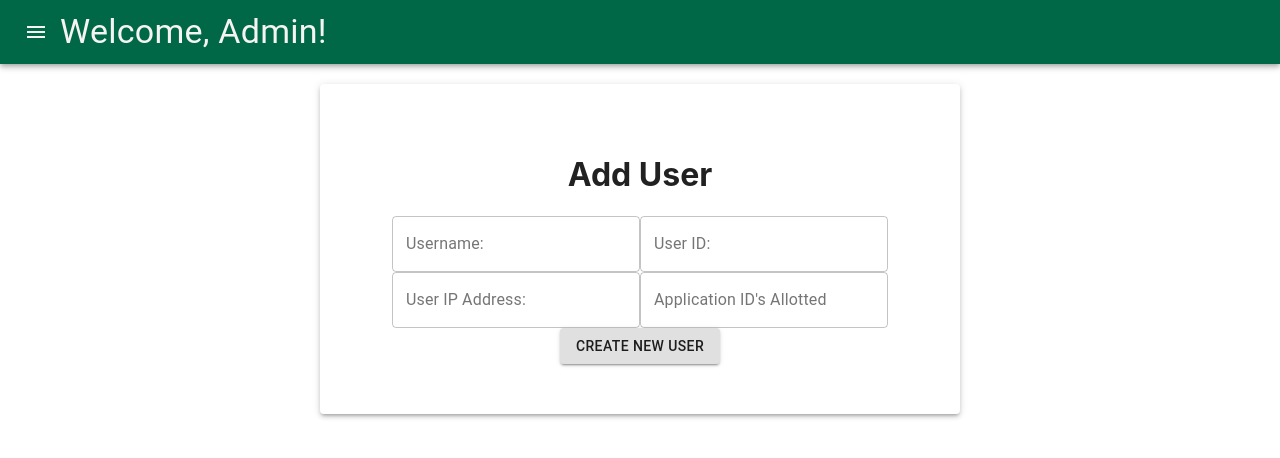
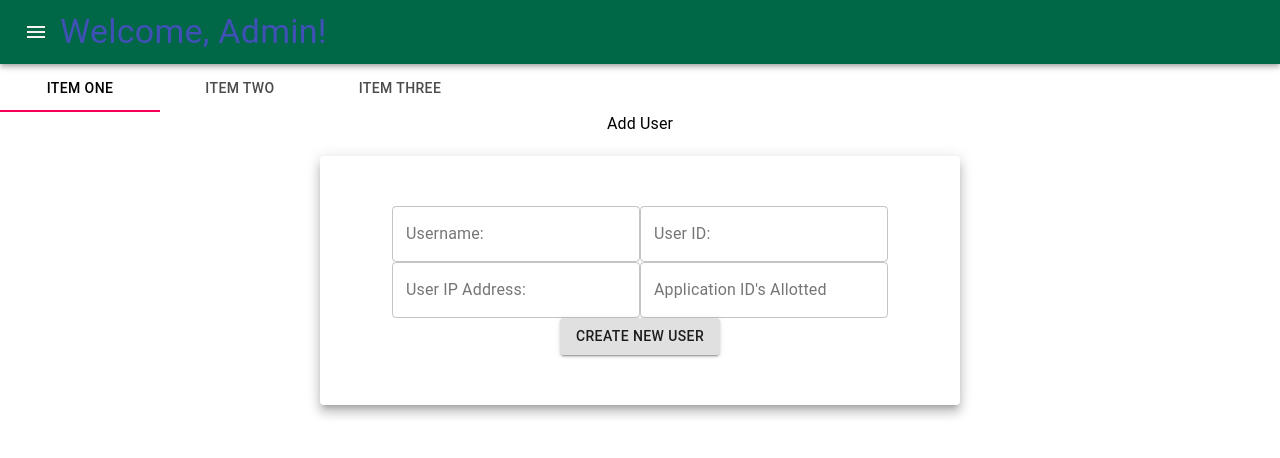
Before and after one commit to Jll92510/OurProject, a React (Create React App) app in the folder front-end-project/: page / in a window 1280 px wide. Shown: the top 458 px of the page. Built offline with nearby package versions, Linux system fonts and the light colour scheme.

Commit message:
Changed the structure to be a Tab system anything added will be under the Tab.js file, List.js is the previous file to view functions and interaction between props

```diff
--- a/front-end-project/package.json
+++ b/front-end-project/package.json
@@ -10,6 +10,7 @@
     "@testing-library/user-event": "^13.5.0",
     "react": "^18.2.0",
     "react-dom": "^18.2.0",
+    "react-router-dom": "^6.22.3",
     "react-scripts": "5.0.1",
     "web-vitals": "^2.1.4"
   },
--- a/front-end-project/src/App.js
+++ b/front-end-project/src/App.js
@@ -1,12 +1,13 @@
 import './App.css';
 import AppBar from './components/Appbar';
 import List from './components/List';
-
+import BasicTabs from './components/Tab';
 function App() {
   return (
     <div className="App">
     <AppBar/>
-    <List/>
+    {/* <List/> */}
+    <BasicTabs/>
     </div>
   );
 }
--- a/front-end-project/src/components/List.js
+++ b/front-end-project/src/components/List.js
@@ -17,20 +17,37 @@ export default function List(){
 
     const handleClick =(e) => {
         e.preventDefault()
-        const list = {name, ID, IP, AppID}
-        console.log(list)
+        const user = {name, ID, IP, AppID}
+        console.log(user)
+    //     fetch("http://localhost:8080/user/add",{
+    //         method: "POST",
+    //         headers:{"Content-Type":"application/json"},
+    //         body:JSON.stringify(user)
+    // })
         setName("")
         setID("")
         setIP("")
         setAppID("")
     }
 
+    // const userDetails = ({ user }) => {
+    //     return (
+    //       <div>
+    //         <h2>User Details</h2>
+    //         <p>User ID: {user.ID}</p>
+    //         <p>User Name: {user.name}</p>
+    //         <p>User IP: {user.IP}</p>
+    //         <p>User AppID: {user.AppID}</p>
+    //       </div>
+    //     );
+    //   };
+
 
 
     return (
     <Container>
         <Paper elevation = {3} style = {paperStyle}>
-            <h1 style = {{color: "primary.main"}}>Add User</h1>
+            <h1 style = {{color: "#006747"}}>Add User</h1>
     <form className = {classes.root} noValidate autoComplete = "off">
 
     <TextField id = "outlined-basic" label= "Username:" variant ="outlined"
@@ -57,6 +74,10 @@ export default function List(){
     Create New User
     </Button>
 
+    {/* <Button variant="contained" color ="primary.main" onClick = {userDetails}>
+    Show User
+    </Button> */}
+
 
     </form>
     </Paper>
--- /dev/null
+++ b/front-end-project/src/components/Tab.js
@@ -0,0 +1,120 @@
+import React, {useState} from 'react';
+import PropTypes from 'prop-types';
+import Tabs from '@material-ui/core/Tabs';
+import Tab from '@material-ui/core/Tab';
+import Typography from '@material-ui/core/Typography';
+import Box from '@material-ui/core/Box';
+import { Container, Paper, Button} from '@material-ui/core';
+import {TextField} from '@material-ui/core';
+import {useTheme} from '@material-ui/core/styles';
+import theme from "./Appbar";
+
+
+function CustomTabPanel(props) {
+  const { children, value, index, ...other } = props;
+
+  return (
+    <div
+      role="tabpanel"
+      hidden={value !== index}
+      id={`simple-tabpanel-${index}`}
+      aria-labelledby={`simple-tab-${index}`}
+      {...other}
+    >
+      {value === index && (
+        <Box sx={{ p: 3 }}>
+          <Typography>{children}</Typography>
+        </Box>
+      )}
+    </div>
+  );
+}
+
+CustomTabPanel.propTypes = {
+  children: PropTypes.node,
+  index: PropTypes.number.isRequired,
+  value: PropTypes.number.isRequired,
+};
+
+function a11yProps(index) {
+  return {
+    id: `simple-tab-${index}`,
+    'aria-controls': `simple-tabpanel-${index}`,
+  };
+}
+
+export default function BasicTabs() {
+  const [value, setValue] = React.useState(0);
+  const[name, setName] = useState('')
+  const[ID,setID] = useState('')
+  const[IP,setIP] = useState('')
+  const[AppID,setAppID] = useState('')
+  const classes = useTheme(theme);
+
+  const handleClick =(e) => {
+    e.preventDefault()
+    const user = {name, ID, IP, AppID}
+    console.log(user)
+//     fetch("http://localhost:8080/user/add",{
+//         method: "POST",
+//         headers:{"Content-Type":"application/json"},
+//         body:JSON.stringify(user)
+// })
+    setName("")
+    setID("")
+    setIP("")
+    setAppID("")
+}
+
+  const handleChange = (event, newValue) => {
+    setValue(newValue);
+  };
+
+  return (
+    <Box sx={{ width: '100%' }}>
+      <Box sx={{ borderBottom: 1, borderColor: 'divider' }}>
+        <Tabs value={value} onChange={handleChange} aria-label="basic tabs example">
+          <Tab label="Item One" {...a11yProps(0)} />
+          <Tab label="Item Two" {...a11yProps(1)} />
+          <Tab label="Item Three" {...a11yProps(2)} />
+        </Tabs>
+      </Box>
+      <CustomTabPanel value={value} index={0}>
+        Add User
+        <Container>
+          <Paper elevation = {8} style = {{padding: '50px 20px', width:600, margin: "20px auto"}}>
+            <TextField id = "outlined-basic" label = "Username:" variant = "outlined"
+              value = {name}
+              onChange = {(e) => setName(e.target.value)}
+            />
+
+            <TextField id = "outlined-basic" label= "User ID:" variant ="outlined"
+              value ={ID}
+              onChange = {(e) => setID(e.target.value)}
+            />
+
+          <TextField id = "outlined-basic" label= "User IP Address:" variant ="outlined"
+              value ={IP}
+              onChange = {(e) => setIP(e.target.value)}
+           />
+
+          <TextField id = "outlined-basic" label= "Application ID's Allotted" variant ="outlined"
+                value ={AppID}
+                onChange = {(e) => setAppID(e.target.value)}
+          />
+
+          <Button variant="contained" color ="primary.main" onClick = {handleClick}>
+          Create New User
+          </Button>
+          </Paper>
+        </Container>
+      </CustomTabPanel>
+      <CustomTabPanel value={value} index={1}>
+        View Users
+      </CustomTabPanel>
+      <CustomTabPanel value={value} index={2}>
+        Edit Users
+      </CustomTabPanel>
+    </Box>
+  );
+}
--- /dev/null
+++ b/front-end-project/src/pages/home.js
@@ -0,0 +1,5 @@
+export const homePage = () => {
+    return(
+    <h1>Home Page</h1>
+    )
+}
```
Also changed, not shown: front-end-project/src/components/Display.js (added, +15 -0 lines), front-end-project/src/routes.js (added, +17 -0 lines), front-end-project/src/components/Appbar.js (line endings or trailing spaces), 1 other file (tests, documents, lock files or other folders).
